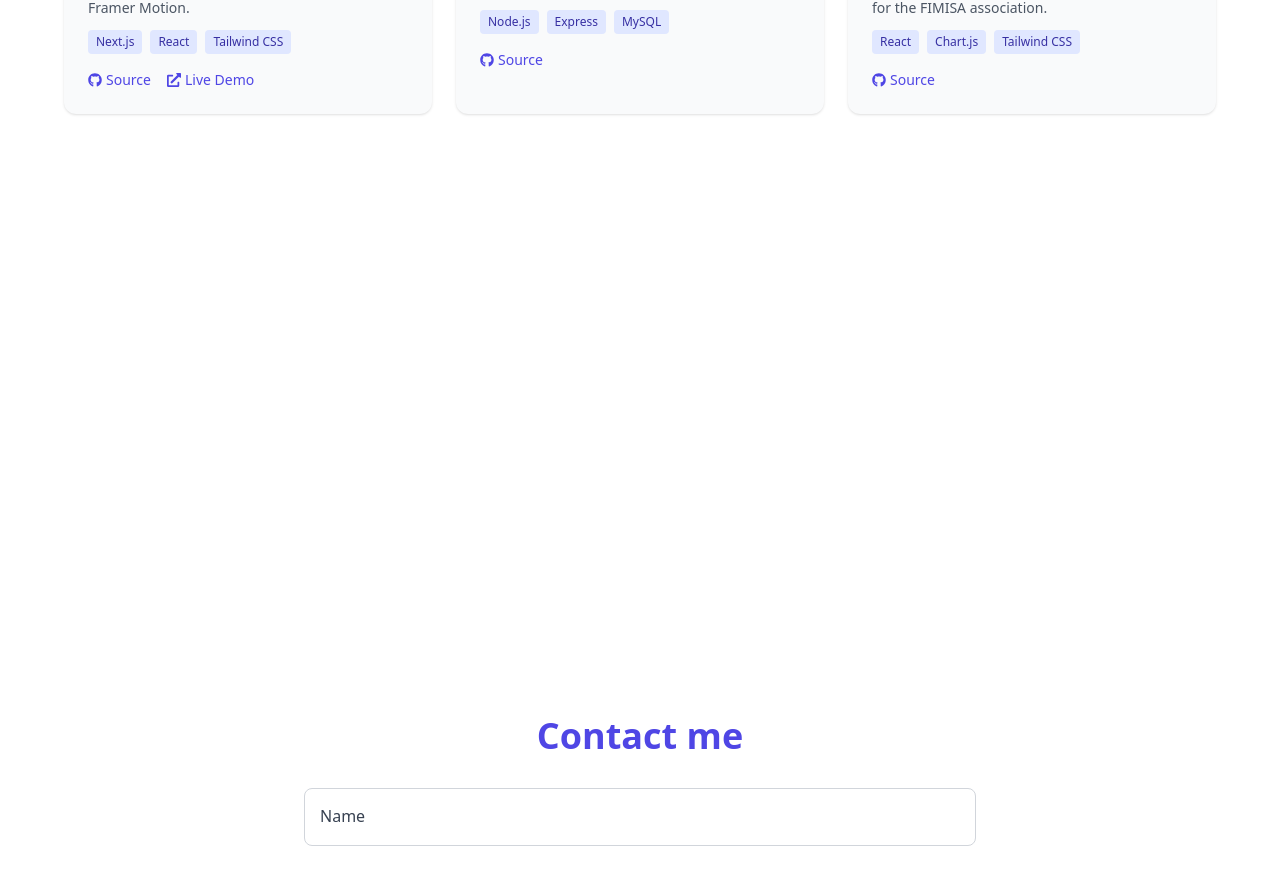
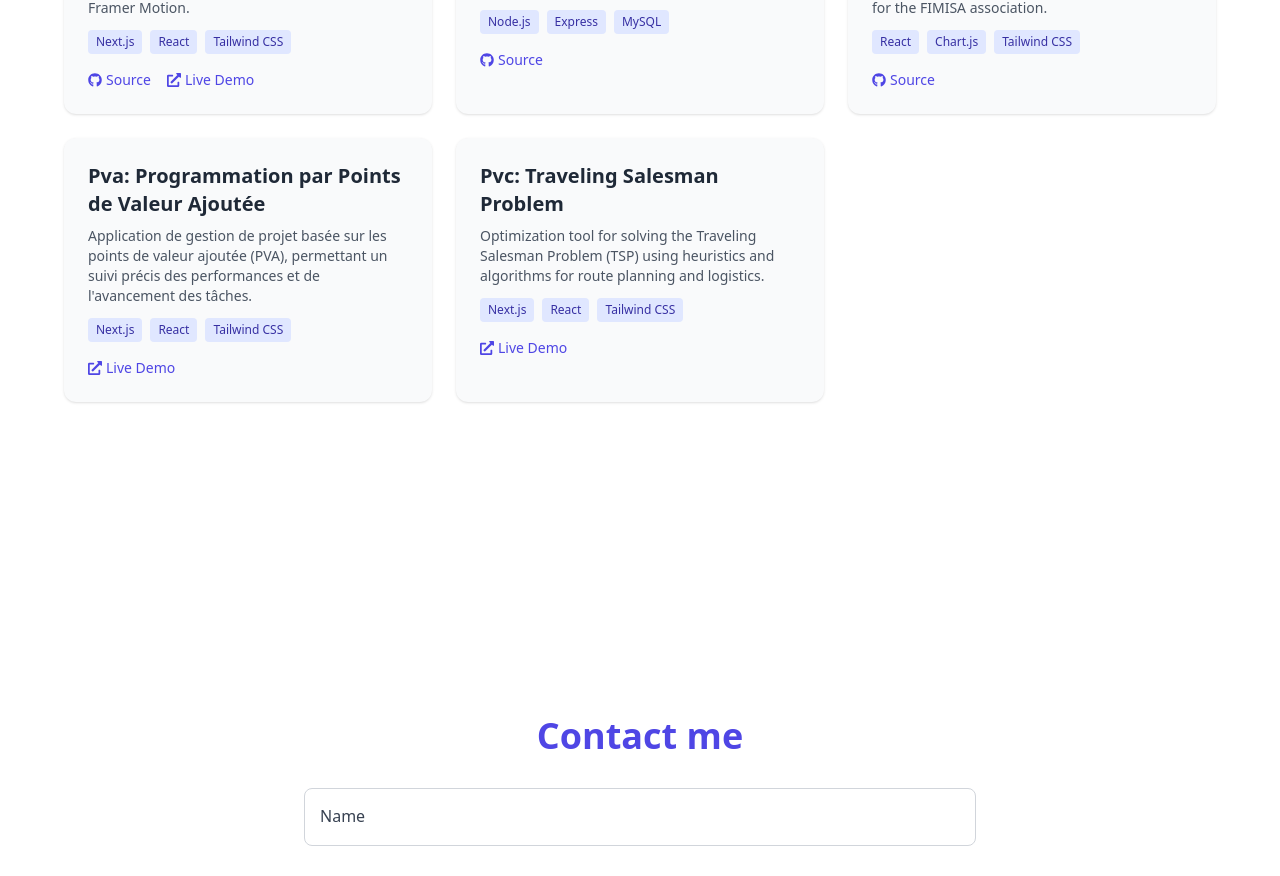
Before and after one commit to noalbertin/portoflio, a Next.js app: page / in a window 1280 px wide. Shown: the part 1842-2718 px from the top of the page. Built offline with nearby package versions, Linux system fonts and the light colour scheme.

Commit message:
Modifiction 4

```diff
--- a/public/locales/en/translation.json
+++ b/public/locales/en/translation.json
@@ -34,6 +34,14 @@
       "dashboard": {
         "title": "React Admin Dashboard",
         "description": "Admin interface with charts and authentication for the FIMISA association."
+      },
+      "Pvc": {
+        "title": "Pvc: Traveling Salesman Problem",
+        "description": "Optimization tool for solving the Traveling Salesman Problem (TSP) using heuristics and algorithms for route planning and logistics."
+      },
+      "Pva": {
+        "title": "Pva: Programmation par Points de Valeur Ajoutée",
+        "description": "Application de gestion de projet basée sur les points de valeur ajoutée (PVA), permettant un suivi précis des performances et de l'avancement des tâches."
       }
     },
     "projets_": "Recent Projects",
--- a/public/locales/fr/translation.json
+++ b/public/locales/fr/translation.json
@@ -34,7 +34,17 @@
     "dashboard": {
       "title": "Dashboard React Admin",
       "description": "Interface d’administration avec graphiques et authentification pour l'association FIMISA"
+    },
+    "Pvc": {
+      "title": "Pvc : Problème du voyageur de commerce",
+      "description": "Outil d’optimisation permettant de résoudre le problème du voyageur de commerce (TSP) à l’aide d’algorithmes efficaces pour la planification des trajets."
+    },
+    "Pva": {
+      "title": "Pva : Programmation par Points de Valeur Ajoutée",
+      "description": "Application de gestion de projet basée sur les Points de Valeur Ajoutée (PVA), facilitant le suivi de la progression et des performances des tâches."
     }
+
+
   },
   "projets_": "Projets récents",
   "code": "Code",
--- a/src/components/Projects.tsx
+++ b/src/components/Projects.tsx
@@ -23,6 +23,18 @@ const projects = [
     description: 'projects.dashboard.description',
     tech: ['React', 'Chart.js', 'Tailwind CSS'],
     github: 'https://github.com/noalbertin/app',
+  },
+  {
+    title: 'projects.Pva.title',
+    description: 'projects.Pva.description',
+    tech: ['Next.js', 'React', 'Tailwind CSS'],
+    demo: 'https://pva-ro.vercel.app/',
+  },
+  {
+    title: 'projects.Pvc.title',
+    description: 'projects.Pvc.description',
+    tech: ['Next.js', 'React', 'Tailwind CSS'],
+    demo: 'https://pvc-three.vercel.app/',
   },
 ]
 
```
Also changed, not shown: public/locales/mg/translation.json (+10 -0 lines).
